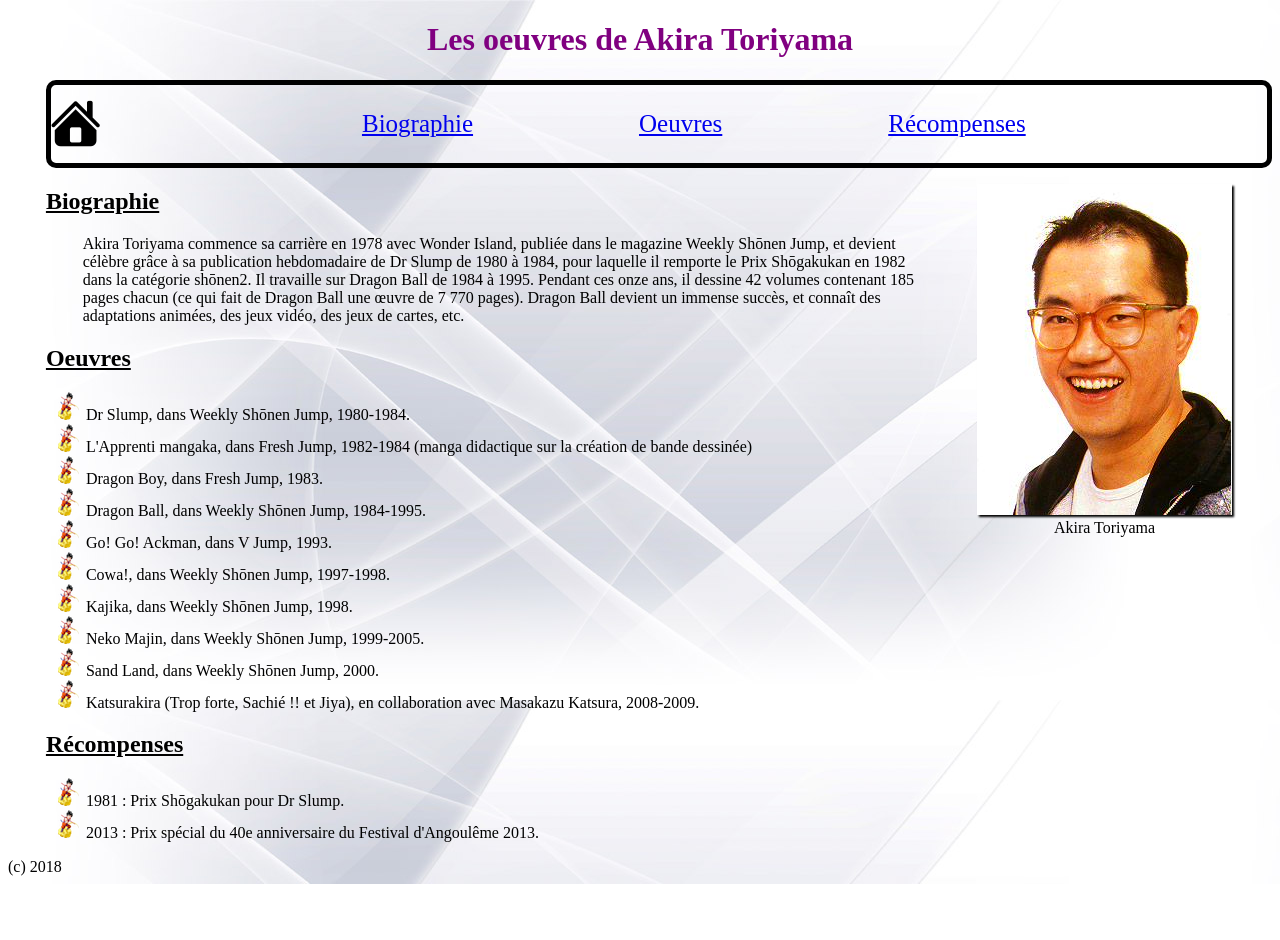
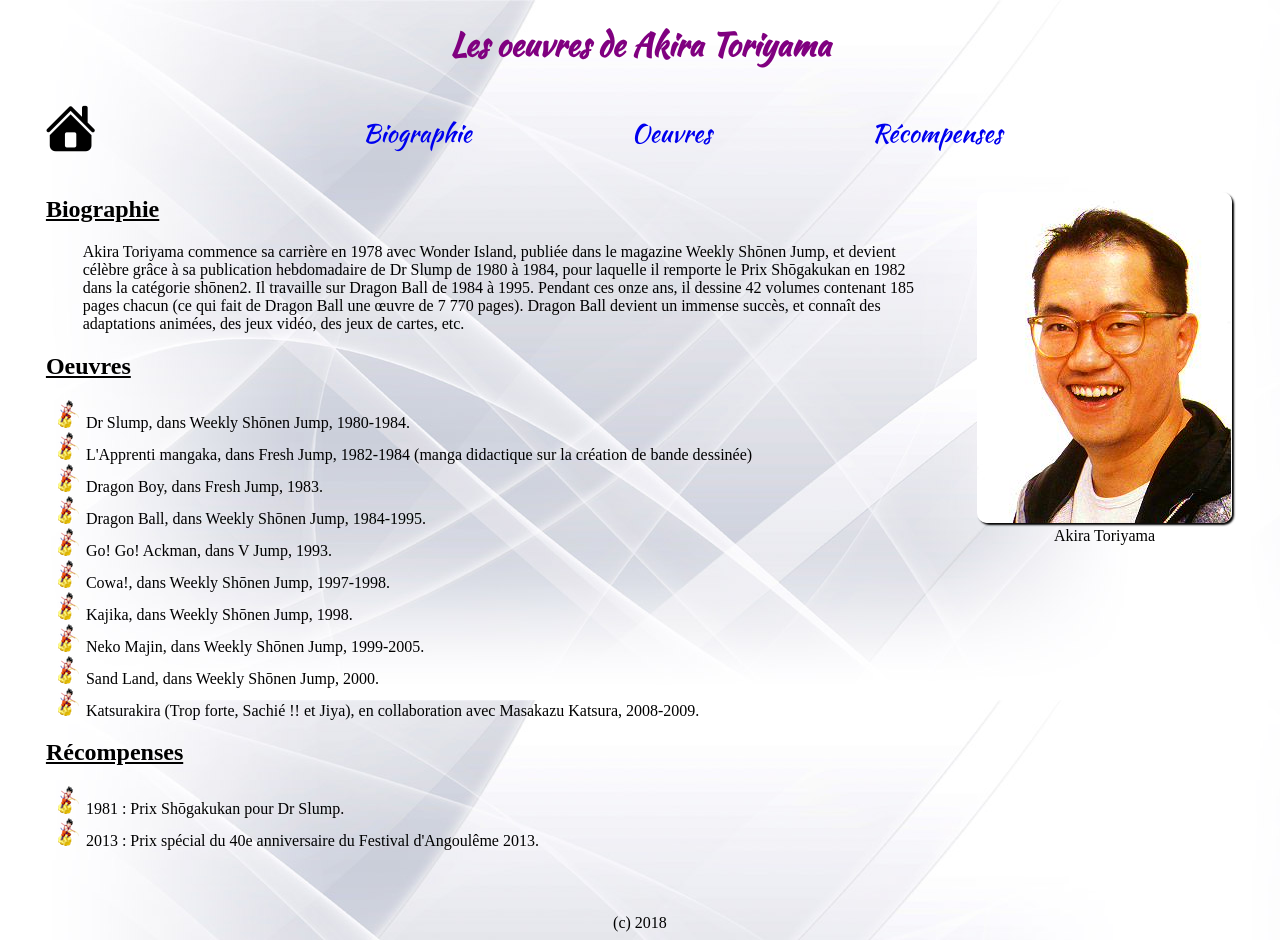
Before and after one commit to Laroki/hetic-w1p2021-Rcakir, a plain HTML site: page index.html in a window 1280 px wide. Before the commit the page ends 884 px from the top, so only its background shows below. Drawn offline with Linux system fonts and the light colour scheme.

Commit message:
4eme commit

```diff
--- a/index.css
+++ b/index.css
@@ -1,11 +1,17 @@
+@font-face {
+    font-family: 'Kaushan';
+    src: url('police/KaushanScript-Regular.otf');
+}
+
 header,h1{
 	text-align: center;
 	color:purple;
-	font-family:
+	font-family: 'Kaushan';
 }
 
 figure img{
 	box-shadow: 2px 2px 2px black;
+	border-radius: 10px;
 }
 figure{
 	float: right;
@@ -24,8 +30,17 @@ main,p{
 	margin-left: 3%;
 }
 
-main h2{
+main h2 {
 	text-decoration: underline;
+
+}
+a{
+	text-decoration: none;
+
+}
+h2:hover {
+
+	color:pink;
 }
 
 
@@ -40,25 +55,22 @@ nav ul {
 	display:flex;
 	justify-content: center;
 	margin-left: 25%;
-
-
+	font-family: 'Kaushan';
 }
 
 nav ul li{
 	margin-left: 50%;
-
-
 }
 
 nav ul li :hover {
 	color:red;
+	text-decoration: none;
 
 }
 nav{
 	display: flex;
-	border: 5px solid black;
-	border-radius: 10px;
-	background-image: url('images/baniere.png')
+	border: 5px soli black;
+	background-image: url('images/baniere.png');
 
 
 }
@@ -67,3 +79,8 @@ nav img{
 	align-items: left;
 	margin-top: 25%;
 }
+
+footer{
+	text-align: center;
+	margin-top: 5%;
+}
```
Also changed, not shown: police/KaushanScript-Regular.otf (added), police/SIL Open Font License.txt (added), 1 other file.
